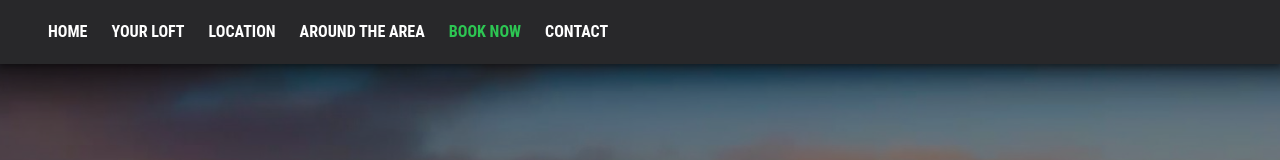
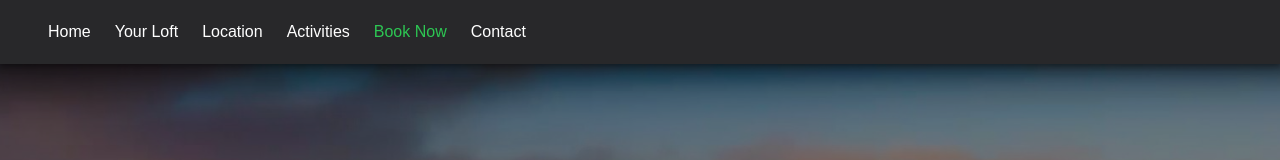
Before and after one commit to samuelsneyd/DEPRECATED_480, a React app in the folder frontend/: page / in a window 1280 px wide. Shown: the top 160 px of the page. Built offline with nearby package versions, Linux system fonts and the light colour scheme; the HTML template or start-up script is replaced by a standard one.

Commit message:
Configure links in top nav bar

```diff
--- a/frontend/src/components/AppAppBar/AppAppBar.js
+++ b/frontend/src/components/AppAppBar/AppAppBar.js
@@ -3,11 +3,33 @@ import { AppBar, Toolbar } from '@mui/material';
 import Box from '@mui/material/Box';
 import Link from '@mui/material/Link';
 
-const leftLink = {
-  fontSize: 16,
-  color: 'common.white',
-  ml: 3
-};
+const links = [
+  {
+    title: 'Home',
+    href: '/'
+  },
+  {
+    title: 'Your Loft',
+    href: '/accommodation/'
+  },
+  {
+    title: 'Location',
+    href: '/location/'
+  },
+  {
+    title: 'Activities',
+    href: '/activities/'
+  },
+  {
+    title: 'Book Now',
+    href: '/book/',
+    color: 'secondary.main'
+  },
+  {
+    title: 'Contact',
+    href: '/contact/'
+  }
+];
 
 function AppAppBar() {
   return (
@@ -19,58 +41,22 @@ function AppAppBar() {
             display: 'flex',
             justifyContent: 'flex-start'
           }}>
+            {links.map((link) => (
               <Link
                 color="inherit"
-              variant="h6"
+                variant="caption"
                 underline="none"
-              href="/"
-              sx={leftLink}
-            >
-              {'Home'}
-            </Link>
-            <Link
-              variant="h6"
-              underline="none"
-              href="/"
-              sx={leftLink}
-            >
-              {'Your loft'}
-            </Link>
-            <Link
-              variant="h6"
-              underline="none"
-              href="/"
-              sx={leftLink}
-            >
-              {'Location'}
-            </Link>
-            <Link
-              variant="h6"
-              underline="none"
-              href="/"
-              sx={leftLink}
-            >
-              {'Around the area'}
-            </Link>
-            <Link
-              variant="h6"
-              underline="none"
-              href="/"
+                key={link.title}
+                href={link.href}
                 sx={{
-                ...leftLink,
-                color: 'secondary.main'
+                  fontSize: 16,
+                  ml: 3,
+                  color: link.color || 'common.white'
                 }}
               >
-              {'Book now'}
+                {link.title}
               </Link>
-            <Link
-              variant="h6"
-              underline="none"
-              href="/"
-              sx={leftLink}
-            >
-              {'Contact'}
-            </Link>
+            ))}
           </Box>
         </Toolbar>
       </AppBar>
```
Lines whose indentation alone changed are shown as unchanged.
